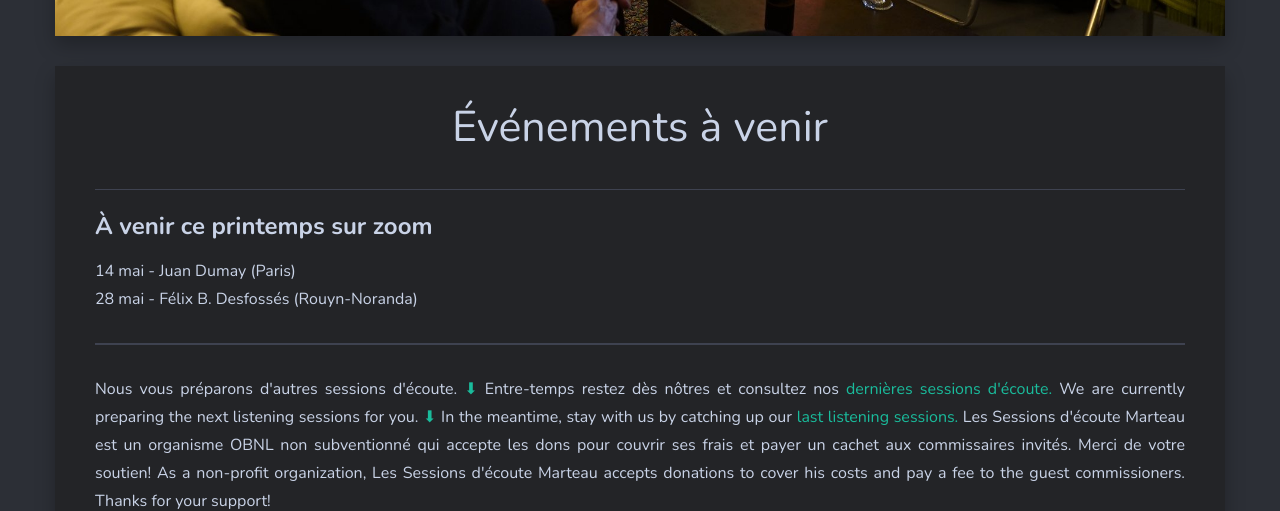
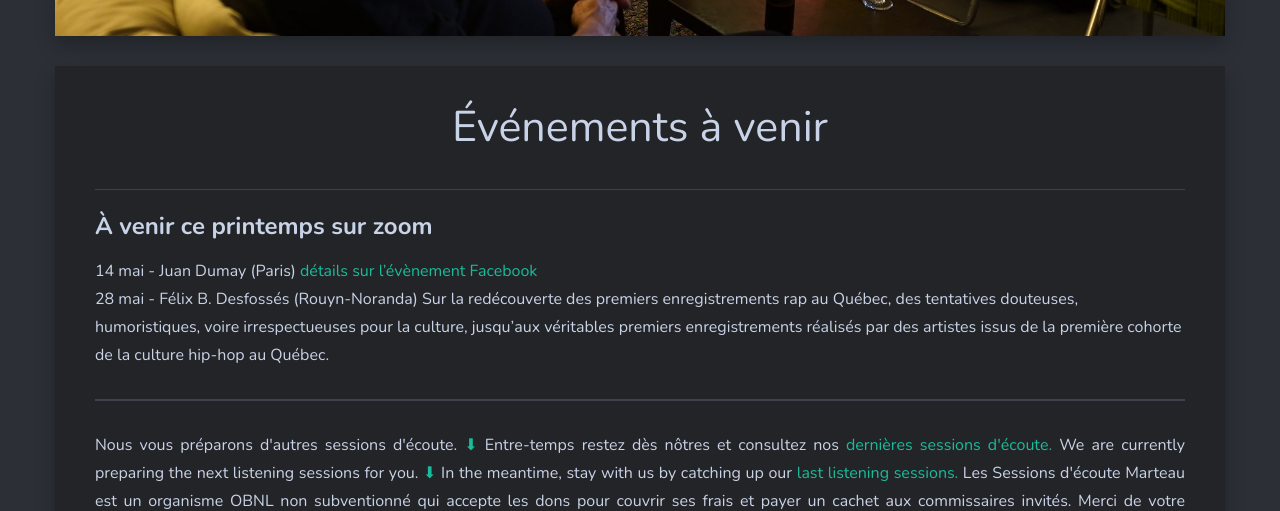
Before and after one commit to sessions-marteau/sessions-marteau-2.github.io, a Jekyll site: the page built from _pages/evenement-a-venir.md, in a window 1280 px wide and 900 px high, scrolled down 659 px, cut to the strip 0-511 px from the top of the window. Built offline with Jekyll 4.4.1, drawn with Linux system fonts in a browser that asks for light colours; nearby versions of some CDN libraries.

Commit message:
Update evenement-a-venir.md

```diff
--- a/_pages/evenement-a-venir.md
+++ b/_pages/evenement-a-venir.md
@@ -76,9 +76,12 @@ La session sera présentée sur Zoom (le lien sera disponible ici quelques minut
 
 ### À venir ce printemps sur zoom
 
-14 mai - Juan Dumay (Paris)
+14 mai - Juan Dumay (Paris) <a href="https://fb.me/e/1oQAAT7Zh" target="_blank"> détails sur l'évènement Facebook
+</a>
 <br>
 28 mai - Félix B. Desfossés (Rouyn-Noranda)
+Sur la redécouverte des premiers enregistrements rap au Québec, des tentatives douteuses, humoristiques, voire irrespectueuses pour la culture, jusqu'aux véritables premiers enregistrements réalisés par des artistes issus de la première cohorte de la culture hip-hop au Québec.
+
 
 <hr>
 
```
